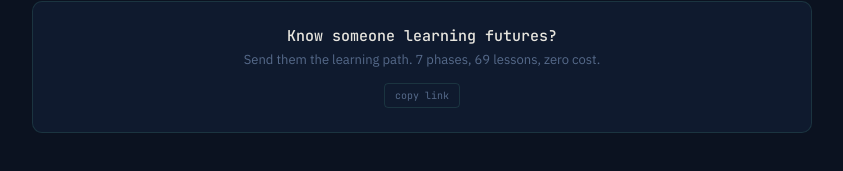
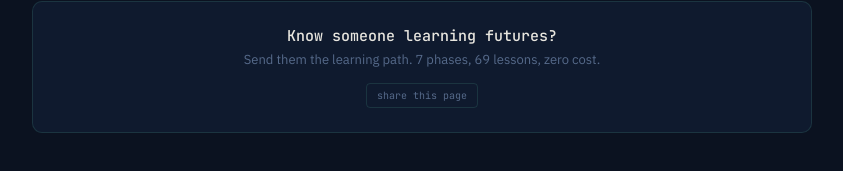
Before and after one commit to leembrandon/TradeTerminal, a Next.js app: page /learn in a window 1280 px wide. Shown: the part 1872-2043 px from the top of the page, without its empty margins (218-1061 px from the left). Built offline with nearby package versions, Linux system fonts and the light colour scheme.

Commit message:
Update LearnClient.js

```diff
--- a/app/learn/LearnClient.js
+++ b/app/learn/LearnClient.js
@@ -18,7 +18,7 @@ function ShareBtn({ path, label }) {
   };
   return (
     <div style={{ position: "relative", display: "inline-flex" }}>
-      <button onClick={copy} style={{ display: "inline-flex", alignItems: "center", gap: 6, padding: "5px 10px", background: "transparent", border: `1px solid ${C.border}`, borderRadius: 4, color: C.textMuted, fontFamily: F.mono, fontSize: 10, cursor: "pointer" }}>{label || "share"}</button>
+      <button onClick={copy} style={{ display: "inline-flex", alignItems: "center", gap: 6, padding: "5px 10px", background: "transparent", border: `1px solid ${C.border}`, borderRadius: 4, color: C.textMuted, fontFamily: F.mono, fontSize: 10, cursor: "pointer" }}>{label || "share this page"}</button>
       {toast && <span style={{ position: "absolute", top: "100%", left: "50%", transform: "translateX(-50%)", marginTop: 6, padding: "4px 10px", background: C.bgSurface, border: `1px solid ${C.teal}33`, borderRadius: 4, fontFamily: F.mono, fontSize: 9, color: C.teal, whiteSpace: "nowrap", zIndex: 10 }}>copied</span>}
     </div>
   );
@@ -528,7 +528,7 @@ export default function LearnClient({ learningPath }) {
           <p style={{ fontFamily: F.body, fontSize: 13, color: C.textMuted, marginBottom: 14, lineHeight: 1.5 }}>
             Send them the learning path. 7 phases, 69 lessons, zero cost.
           </p>
-          <ShareBtn path="/learn" label="copy link" />
+          <ShareBtn path="/learn" label="share this page" />
         </div>
       </div>
     </div>
```
